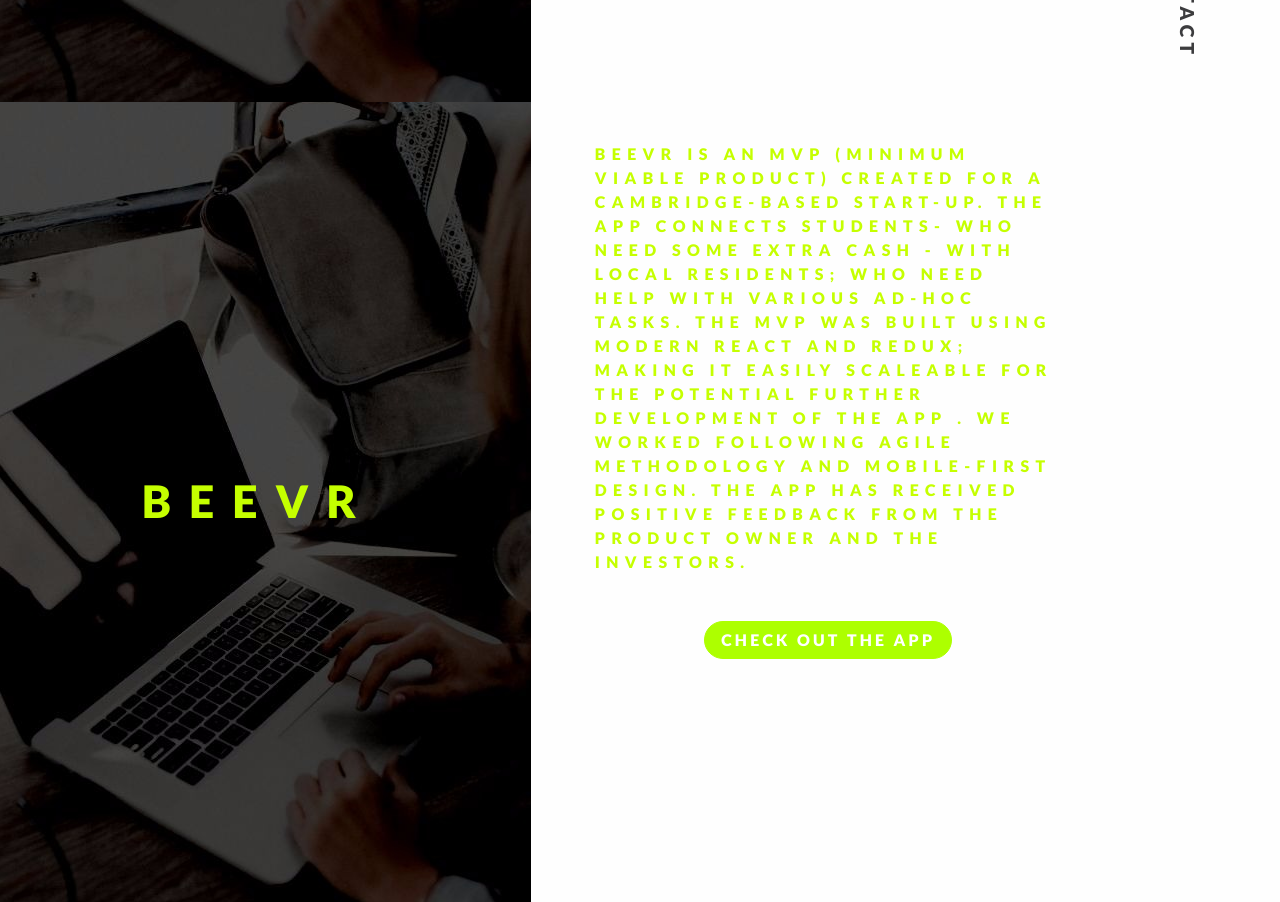
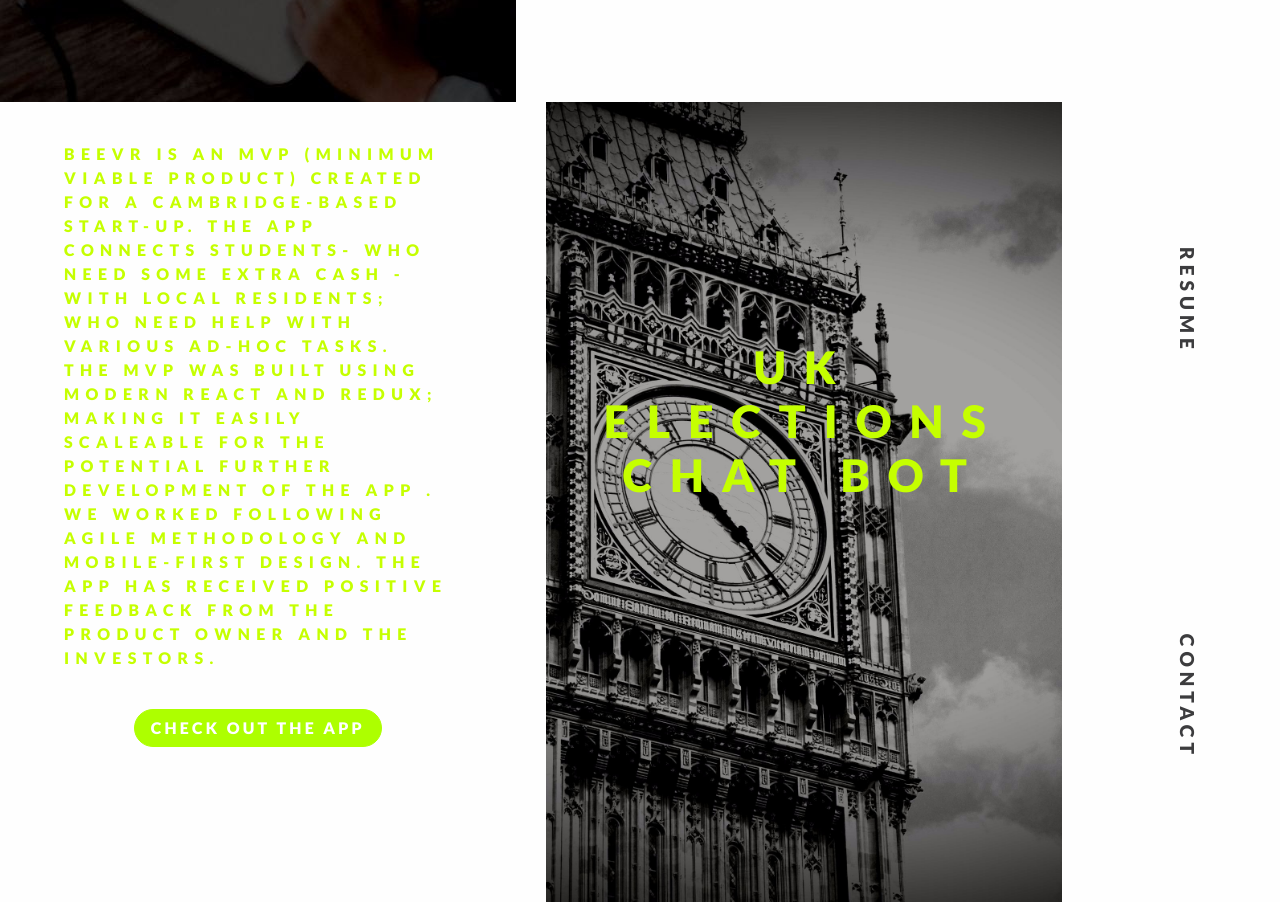
Before and after one commit to majakudlicka/Portfolio, a website: page public/projects.html in a window 1280 px wide. Shown: the part 698-1600 px from the top of the page. Drawn offline with nearby package versions, Linux system fonts and the light colour scheme.

Commit message:
added uk elections photo

```diff
--- a/public/projects.html
+++ b/public/projects.html
@@ -15,24 +15,47 @@
 
 
   <div class="row">
-    <div class="col-5 rigth_container">
+    <div class="col-5">
+      <div class="rigth_container">
 
 
 
-      <a href="https://beevr.herokuapp.com/" class="image_link">BEEVR</a>
+
+        <a href="https://beevr.herokuapp.com/" class="image_link">BEEVR</a>
+
+      </div>
+
+      <div class="left_container project_description">
+        <div>
+          BEEVR is an MVP (Minimum Viable Product) created for a Cambridge-based start-up. The app connects students- who need some extra cash - with local residents; who need help with various ad-hoc tasks. The MVP was built using modern React and Redux; making
+          it easily scaleable for the potential further development of the app . We worked following agile methodology and mobile-first design. The app has received positive feedback from the Product Owner and the investors.
+        </div>
+
+        <a class="btn btn-primary button-link" href="https://beevr.herokuapp.com/" role="button">CHECK OUT THE APP</a>
+      </div>
+
 
     </div>
-    <div class="col-5 left_container project_description">
+    <div class="col-5">
+
+      <div class="left_container project_description">
+        <div>
+          BEEVR is an MVP (Minimum Viable Product) created for a Cambridge-based start-up. The app connects students- who need some extra cash - with local residents; who need help with various ad-hoc tasks. The MVP was built using modern React and Redux; making
+          it easily scaleable for the potential further development of the app . We worked following agile methodology and mobile-first design. The app has received positive feedback from the Product Owner and the investors.
+        </div>
+
+        <a class="btn btn-primary button-link" href="https://beevr.herokuapp.com/" role="button">CHECK OUT THE APP</a>
+      </div>
 
 
-      <div>
-        BEEVR is an MVP (Minimum Viable Product) created for a Cambridge-based start-up. The app connects students- who need some extra cash - with local residents; who need help with various ad-hoc tasks.
-        The MVP was built using modern React and Redux; making it easily scaleable for the potential further development of the app . We worked following agile methodology and mobile-first design. The app has received
-        positive feedback from the Product Owner and the investors.
+
+      <div class="rigth_container2">
+
+
+
+        <a href="https://beevr.herokuapp.com/" class="image_link2">UK ELECTIONS CHAT BOT</a>
+
       </div>
-
-      <a class="btn btn-primary button-link" href="https://beevr.herokuapp.com/" role="button">CHECK OUT THE APP</a>
-
     </div>
 
     <div class="nav navbar col-2">
@@ -45,35 +68,6 @@
 
   </div>
 
-
-    <div class="row">
-      <div class="col-5 rigth_container">
-
-
-
-        <a href="https://beevr.herokuapp.com/" class="image_link">BEEVR</a>
-
-      </div>
-      <div class="col-5 left_container project_description">
-
-
-        <div>
-          BEEVR is an MVP (Minimum Viable Product) created for a Cambridge-based start-up. The app connects students- who need some extra cash - with local residents; who need help with various ad-hoc tasks.
-          The MVP was built using modern React and Redux; making it easily scaleable for the potential further development of the app . We worked following agile methodology and mobile-first design. The app has received
-          positive feedback from the Product Owner and the investors.
-        </div>
-
-        <a class="btn btn-primary button-link" href="https://beevr.herokuapp.com/" role="button">CHECK OUT THE APP</a>
-
-      </div>
-
-
-
-    </div>
-
-
-
-
 </body>
 
 </html>
--- a/public/styles.css
+++ b/public/styles.css
@@ -219,6 +219,18 @@ body {
   background-clip: padding-box;
 }
 
+.rigth_container2 {
+  height: 100vh;
+  padding-left: 0 !important;
+  padding-right: 0 !important;
+  background-image: url("./assets/james-newcombe-350779 (1).jpg");
+  background-repeat: no-repeat;
+  background-position: 50% 50%;
+  background-clip: padding-box;
+  background-size: cover;
+  text-align: center;
+}
+
 .left_container {
   height: 100vh;
 }
@@ -256,13 +268,41 @@ body {
   text-decoration: none;
   position: absolute;
   left: 50%;
-  top: 50%;
+  top: 20%;
+  transform: translate(-50%, -50%);
+}
+
+.image_link2 {
+  margin: auto;
+  color: #c5ff00;
+  font-size: 3.5vw;
+  line-height: 1.2em;
+  font-family: 'Lato', sans-serif;
+  font-weight: 900;
+  letter-spacing: 0.4em;
+  text-decoration: none;
+  position: absolute;
+  left: 50%;
+  top: 70%;
   transform: translate(-50%, -50%);
 }
 
 .image_link:hover,
 image_link:focus,
 image_link:active {
+  margin: auto;
+  color: #c5ff00;
+  font-size: 3.5vw;
+  line-height: 1.2em;
+  font-family: 'Lato', sans-serif;
+  font-weight: 900;
+  letter-spacing: 0.4em;
+  text-decoration: none;
+}
+
+.image_link2:hover,
+image_link2:focus,
+image_link2:active {
   margin: auto;
   color: #c5ff00;
   font-size: 3.5vw;
```
Also changed, not shown: public/assets/james-newcombe-350779 (1).jpg (added).
